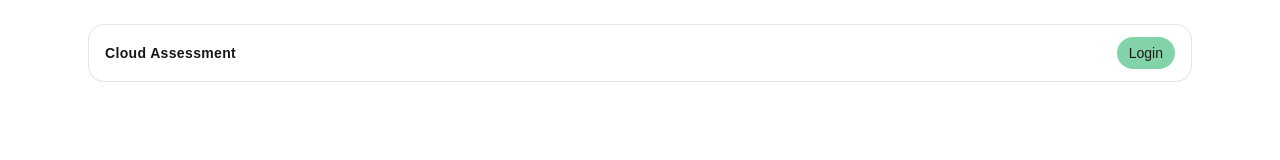
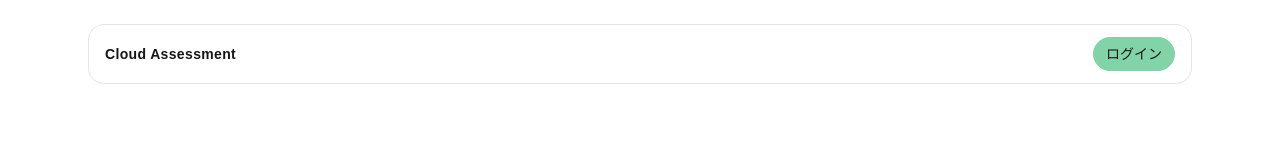
Before and after one commit to micci184/cloud-assessment, a Next.js app: page /login in a window 1280 px wide. Shown: the top 160 px of the page. Built offline with nearby package versions, Linux system fonts and the light colour scheme.

Commit message:
feat(ui): ヘッダーナビを日本語化して視認性を改善
日本語UI全体の一貫性を高めるためにナビゲーション文言を日本語へ統一し、ボーダーと余白を調整してアクティブ状態を判別しやすくした。

Made-with: Cursor

```diff
--- a/app/header-nav.tsx
+++ b/app/header-nav.tsx
@@ -15,10 +15,10 @@ export const HeaderNav = (): React.ReactElement => {
   const isMyPage = pathname === "/me";
 
   const getNavLinkClassName = (isActive: boolean): string => {
-    return `whitespace-nowrap rounded-full px-2 py-1.5 text-xs transition sm:px-3 sm:text-sm ${
+    return `whitespace-nowrap rounded-full border px-3 py-1.5 text-xs font-medium transition sm:text-sm ${
       isActive
-        ? "bg-brand-300 text-neutral-900 dark:bg-brand-400 dark:text-white"
-        : "text-neutral-600 hover:bg-neutral-100 dark:text-neutral-300 dark:hover:bg-neutral-800"
+        ? "border-brand-300 bg-brand-300 text-neutral-900 dark:border-brand-400 dark:bg-brand-400 dark:text-white"
+        : "border-transparent text-neutral-600 hover:border-neutral-200 hover:bg-neutral-100 dark:text-neutral-300 dark:hover:border-neutral-700 dark:hover:bg-neutral-800"
     }`;
   };
 
@@ -67,22 +67,22 @@ export const HeaderNav = (): React.ReactElement => {
             void handleLogout();
           }}
           disabled={isLoggingOut}
-          className="whitespace-nowrap rounded-full px-2 py-1.5 text-xs text-neutral-600 transition hover:bg-neutral-100 disabled:opacity-60 dark:text-neutral-300 dark:hover:bg-neutral-800 sm:px-3 sm:text-sm"
+          className="whitespace-nowrap rounded-full border border-transparent px-3 py-1.5 text-xs font-medium text-neutral-600 transition hover:border-neutral-200 hover:bg-neutral-100 disabled:opacity-60 dark:text-neutral-300 dark:hover:border-neutral-700 dark:hover:bg-neutral-800 sm:text-sm"
         >
-          {isLoggingOut ? "Logout..." : "Logout"}
+          {isLoggingOut ? "ログアウト中..." : "ログアウト"}
         </button>
       ) : (
         <Link href="/login" className={getNavLinkClassName(isLoginPage)}>
-          Login
+          ログイン
         </Link>
       )}
       {!isLoginPage && (
         <>
           <Link href="/select" className={getNavLinkClassName(isSelectPage)}>
-            Select
+            問題選択
           </Link>
           <Link href="/me" className={getNavLinkClassName(isMyPage)}>
-            My page
+            マイページ
           </Link>
         </>
       )}
```
